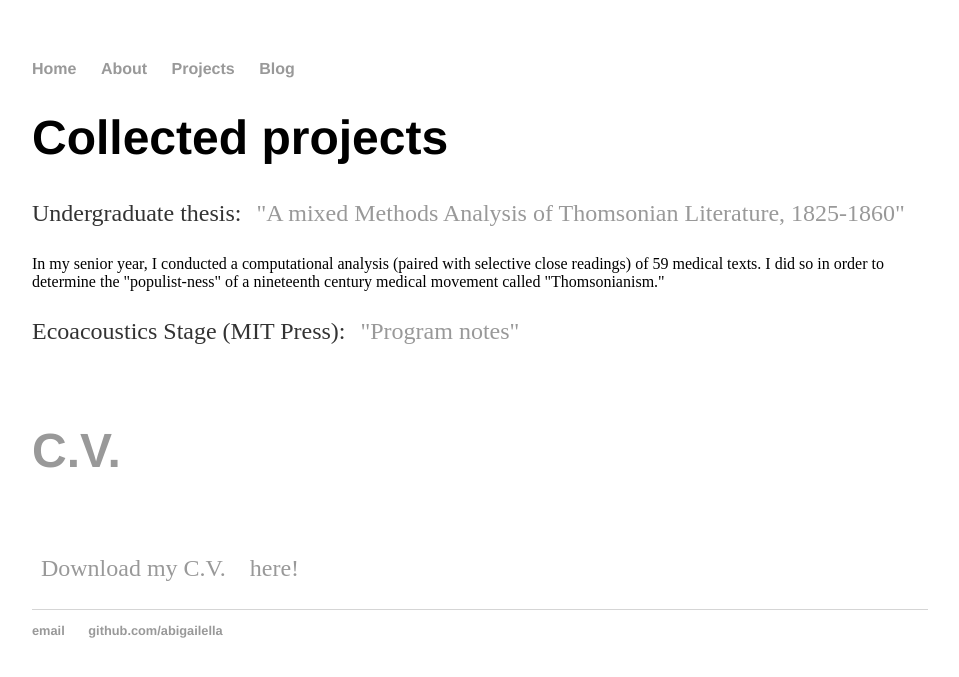
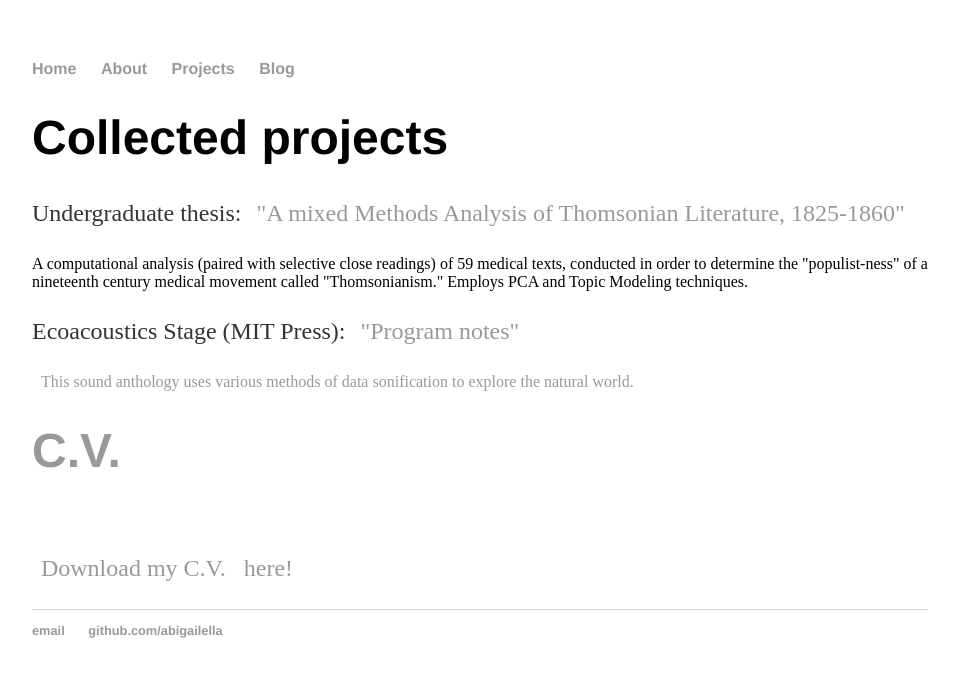
Before and after one commit to abigailella/abigailella.github.io, a Jekyll site: the page projects.html, which Jekyll copies as it is, in a window 1280 px wide. Shown: the top 677 px of the page, without its empty margins (160-1119 px from the left). Built offline with Jekyll 4.4.1, drawn with Linux system fonts in a browser that asks for light colours.

Commit message:
Update projects.html

```diff
--- a/projects.html
+++ b/projects.html
@@ -28,12 +28,12 @@
 
 	<h1>Collected projects</h1>
 		<p>Undergraduate thesis: <a href = "thesis.pdf"style="text-decoration:none; margin:1%;">"A mixed Methods Analysis of Thomsonian Literature, 1825-1860"</a> </p>
-		<p2> In my senior year, I conducted a computational analysis (paired with selective close readings) of 59 medical texts.
-			I did so in order to determine the "populist-ness" of a nineteenth century medical movement called "Thomsonianism."</p2>
+		<p2> A computational analysis (paired with selective close readings) of 59 medical texts, conducted in order to determine the "populist-ness" of a nineteenth century medical movement called "Thomsonianism." Employs PCA and Topic Modeling techniques.</p2>
 		<p> Ecoacoustics Stage (MIT Press): <a href = "https://www.mitpressjournals.org/doi/pdf/10.1162/comj_e_00452" style="text-decoration:none; margin:1%;">"Program notes"   </p>
+			<p2> This sound anthology uses various methods of data sonification to explore the natural world.
 
 	<h1> C.V.</h1>
-		<p>Download my C.V. <a href="Professional_CV (14).pdf" style="text-decoration:none; margin:1%;">here!</a>	</p>
+		<p>Download my C.V.<a href="Professional_CV (14).pdf" style="text-decoration:none; margin:1%;">here!</a>	</p>
 
 
 </div><!-- /.blurb -->
```
